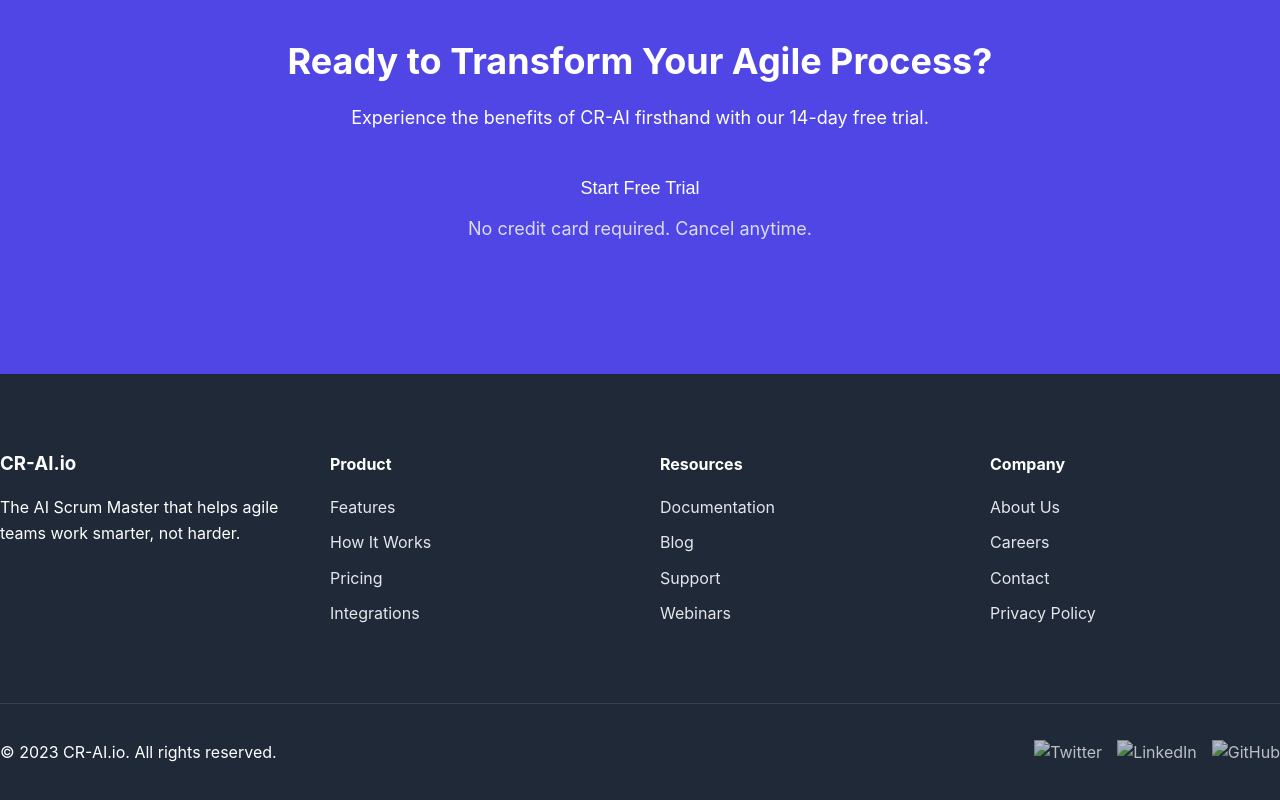
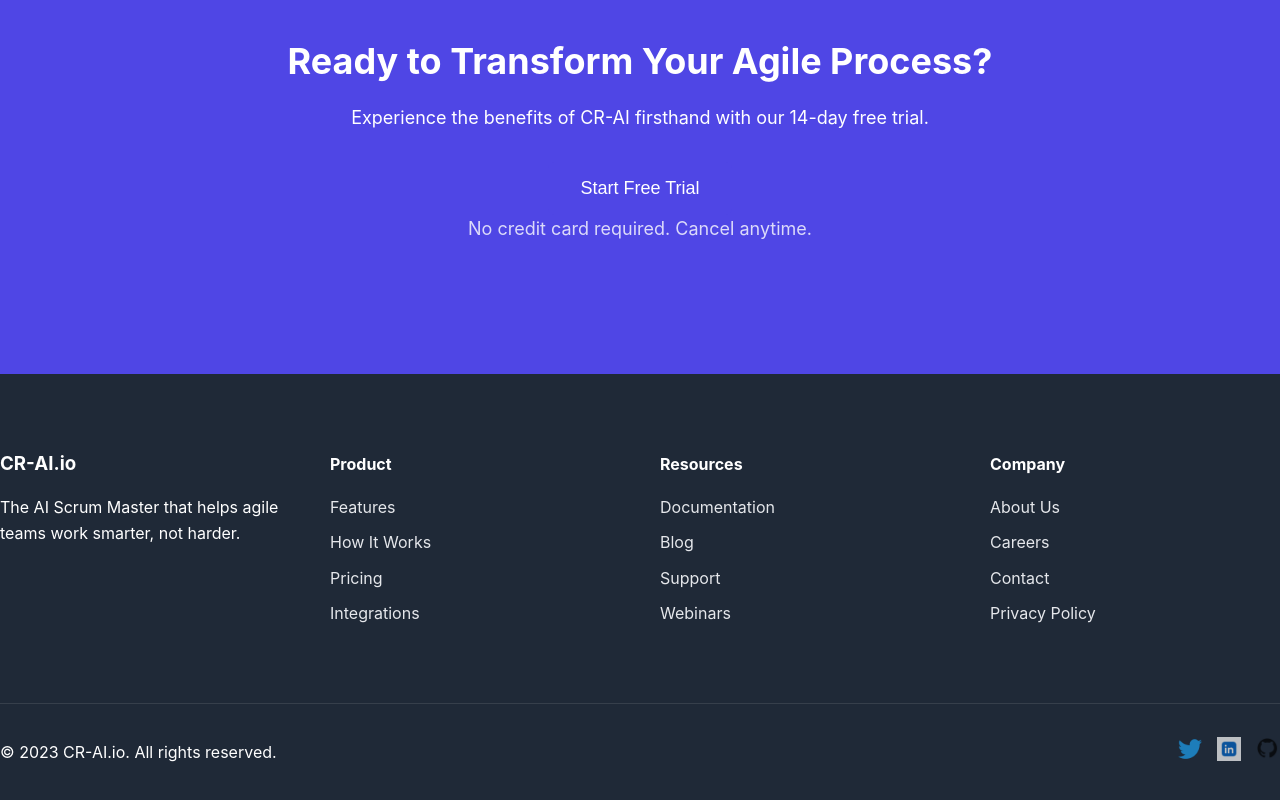
Before and after one commit to prakashjha2184/scrum.io, a plain HTML site: page index.html in a window 1280 px wide. Shown: the part 4678-5478 px from the top of the page. Drawn offline with Linux system fonts and the light colour scheme; a script that the page names is missing.

Commit message:
Update index.html

```diff
--- a/index.html
+++ b/index.html
@@ -256,9 +256,9 @@
         <div class="footer-bottom">
             <p>© 2023 CR-AI.io. All rights reserved.</p>
             <div class="social-icons">
-                <a href="#"><img src="images/twitter-icon.png" alt="Twitter"></a>
-                <a href="#"><img src="images/linkedin-icon.png" alt="LinkedIn"></a>
-                <a href="#"><img src="images/github-icon.png" alt="GitHub"></a>
+                <a href="#"><img src="images/twitter.png" alt="Twitter"></a>
+                <a href="#"><img src="images/linkedin.jpg" alt="LinkedIn"></a>
+                <a href="#"><img src="images/github.png" alt="GitHub"></a>
             </div>
         </div>
     </footer>
```
